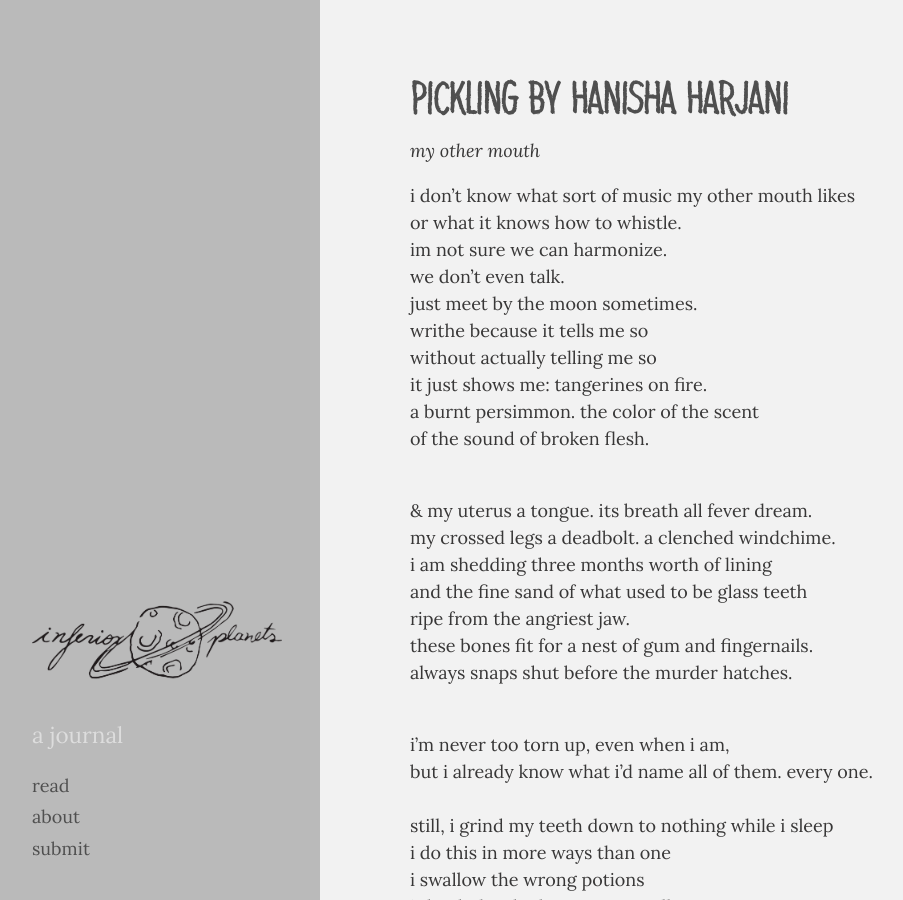
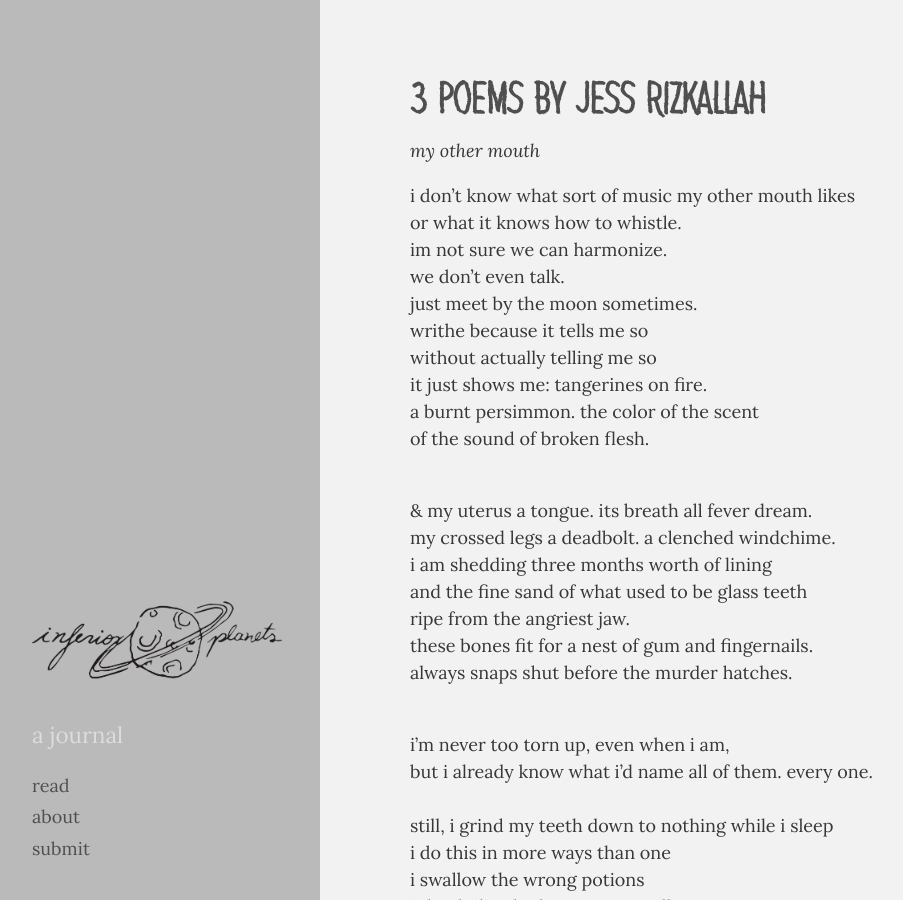
Before and after one commit to inferiorplanets/inferiorplanets.github.io, a Jekyll site: the page built from _posts/issue2/2016-05-13-rizkallah.md, in a window 1280 px wide and 900 px high. Shown: the whole window, without its empty margins (4-907 px from the left). Built offline with Jekyll 4.4.1, drawn with Linux system fonts in a browser that asks for light colours; some web fonts are replaced; some of the changed text lies outside the part shown.

Commit message:
name fixes

```diff
--- a/_posts/issue2/2016-05-13-rizkallah.md
+++ b/_posts/issue2/2016-05-13-rizkallah.md
@@ -1,6 +1,6 @@
 ---
 layout: post
-title: pickling by Hanisha Harjani
+title: 3 Poems by Jess Rizkallah
 category: issue2
 date: 2016-05-13
 ---
```
Also changed, not shown: _posts/issue2/2016-05-13-tahajian.md (+1 -1 lines).
